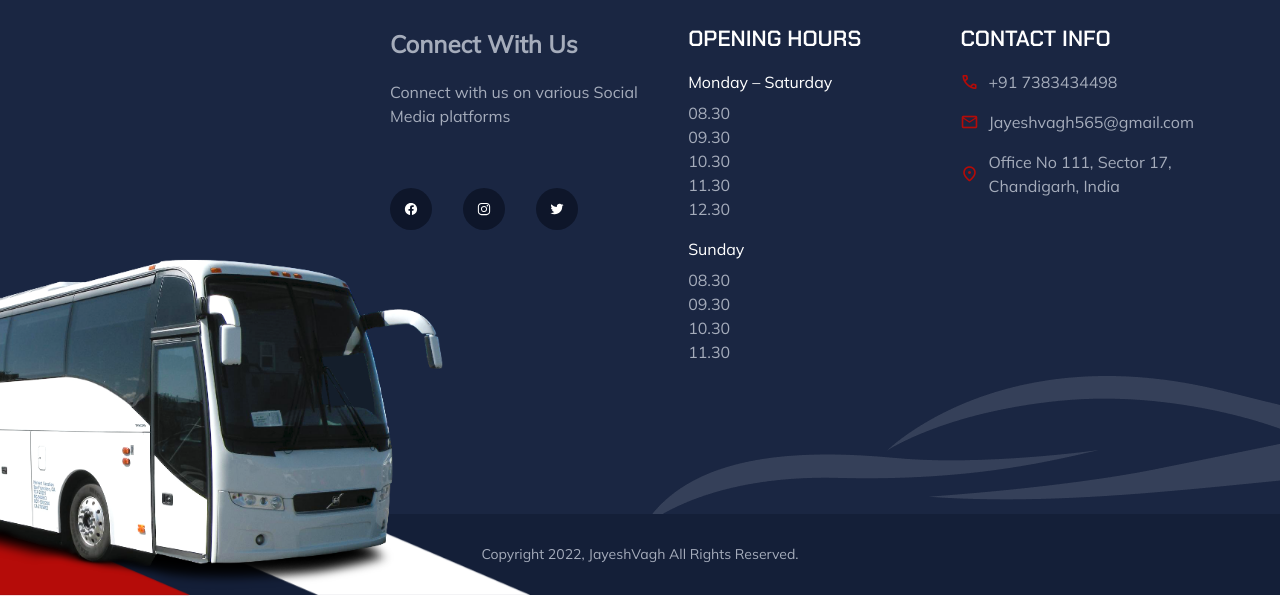
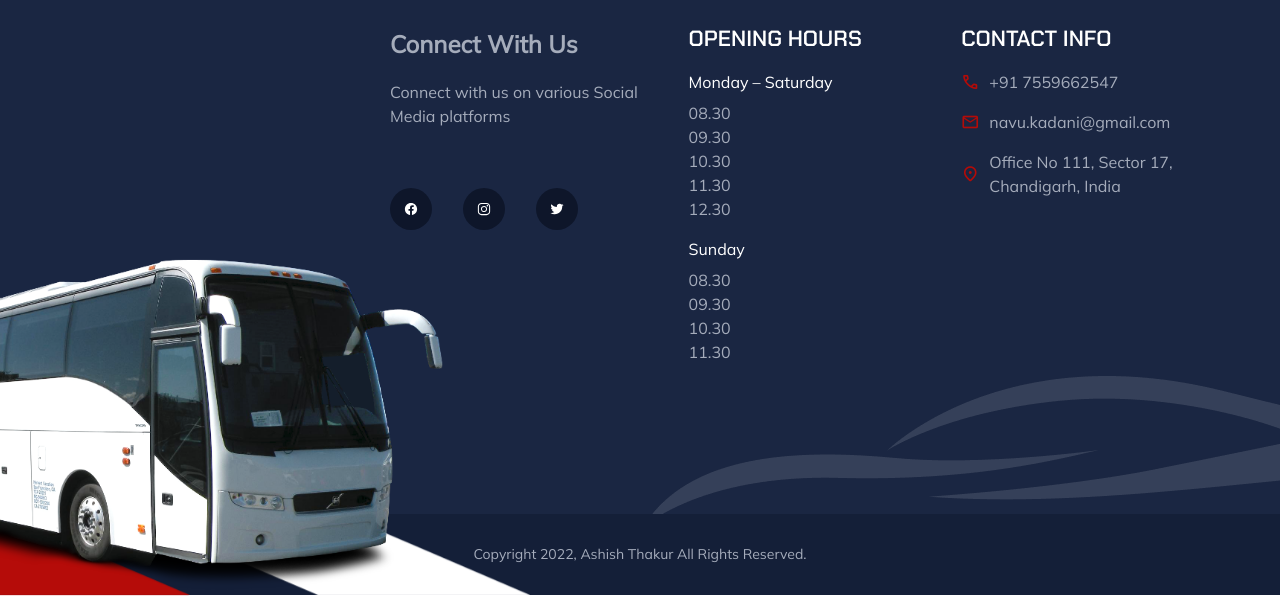
Before and after one commit to ashishthakur58/transportation, a plain HTML site: page index.html in a window 1280 px wide. Shown: the part 3932-4532 px from the top of the page. Drawn offline with nearby package versions, Linux system fonts and the light colour scheme.

Commit message:
Update index.html

```diff
--- a/index.html
+++ b/index.html
@@ -487,18 +487,18 @@
           </li>
 
           <li>
-            <a href="Call:+91 7383434498" class="footer-link">
+            <a href="Call:+91 7559662547" class="footer-link">
               <span class="material-symbols-rounded">call</span>
 
-              <span class="span">+91 7383434498</span>
+              <span class="span">+91 7559662547</span>
             </a>
           </li>
 
           <li>
-            <a href="mail to:Jayeshvagh565@gmail.com" class="footer-link">
+            <a href="mail to:navy.kadani@gmail.com" class="footer-link">
               <span class="material-symbols-rounded">mail</span>
 
-              <span class="span">Jayeshvagh565@gmail.com</span>
+              <span class="span">navu.kadani@gmail.com</span>
             </a>
           </li>
 
@@ -522,7 +522,7 @@
     <div class="footer-bottom">
       <div class="container">
 
-        <p class="copyright">Copyright 2022, JayeshVagh All Rights Reserved.</p>
+        <p class="copyright">Copyright 2022, Ashish Thakur All Rights Reserved.</p>
 
         <img src="./assets/images/footer-shape-2.png" width="778" height="335" loading="lazy" alt="Shape"
           class="shape shape-2">
```
